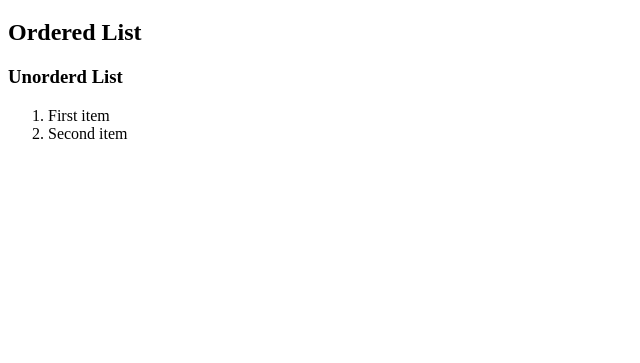
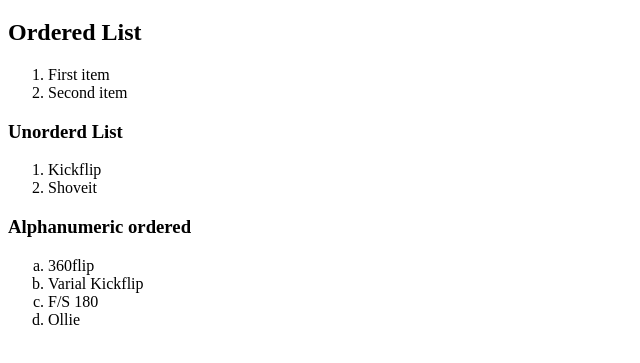
Before and after one commit to deveveryday/senaifrontend20211, a plain HTML site: page lists.html in a window 1280 px wide. Shown: the part 61-424 px from the top of the page, without its empty margins (0-640 px from the left). Drawn offline with Linux system fonts and the light colour scheme.

Commit message:
alphanumeric list

```diff
--- a/lists.html
+++ b/lists.html
@@ -1,21 +1,34 @@
 <!DOCTYPE html>
 <html lang="en">
+
 <head>
     <meta charset="UTF-8">
     <meta http-equiv="X-UA-Compatible" content="IE=edge">
     <meta name="viewport" content="width=device-width, initial-scale=1.0">
     <title>DevEveryday.net - Lists</title>
 </head>
+
 <body>
     <div id="site">
         <h1 class="h1-hover height-50">Learn the HTML fundamentals - Lists</h1>
         <h2>Ordered List</h2>
-        <h3>Unorderd List</h3>
-
         <ol>
             <li>First item</li>
             <li>Second item</li>
         </ol>
+        <h3>Unorderd List</h3>
+        <ol>
+            <li>Kickflip</li>
+            <li>Shoveit</li>
+        </ol>
+        <h3>Alphanumeric ordered</h3>
+        <ol type="a">
+            <li>360flip</li>
+            <li>Varial Kickflip</li>
+            <li>F/S 180</li>
+            <li>Ollie</li>
+        </ol>
     </div>
 </body>
+
 </html>
```
